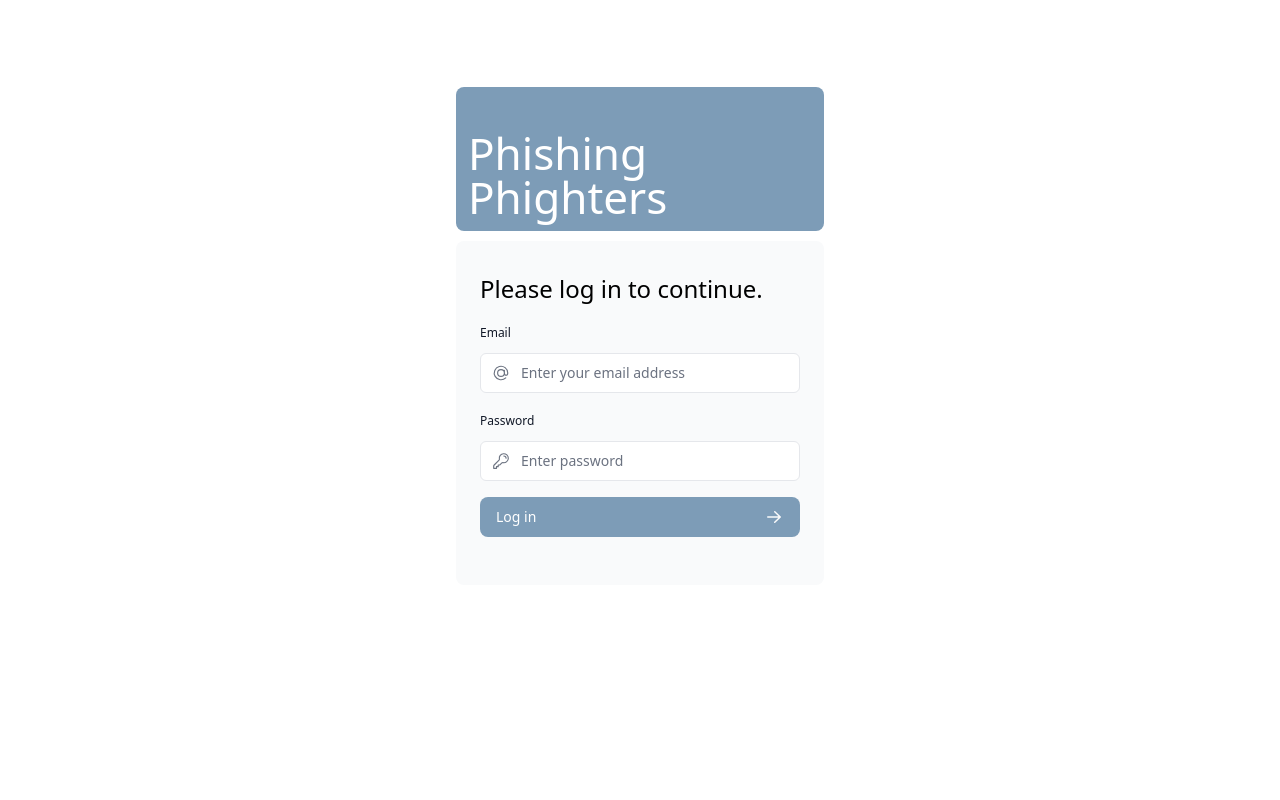
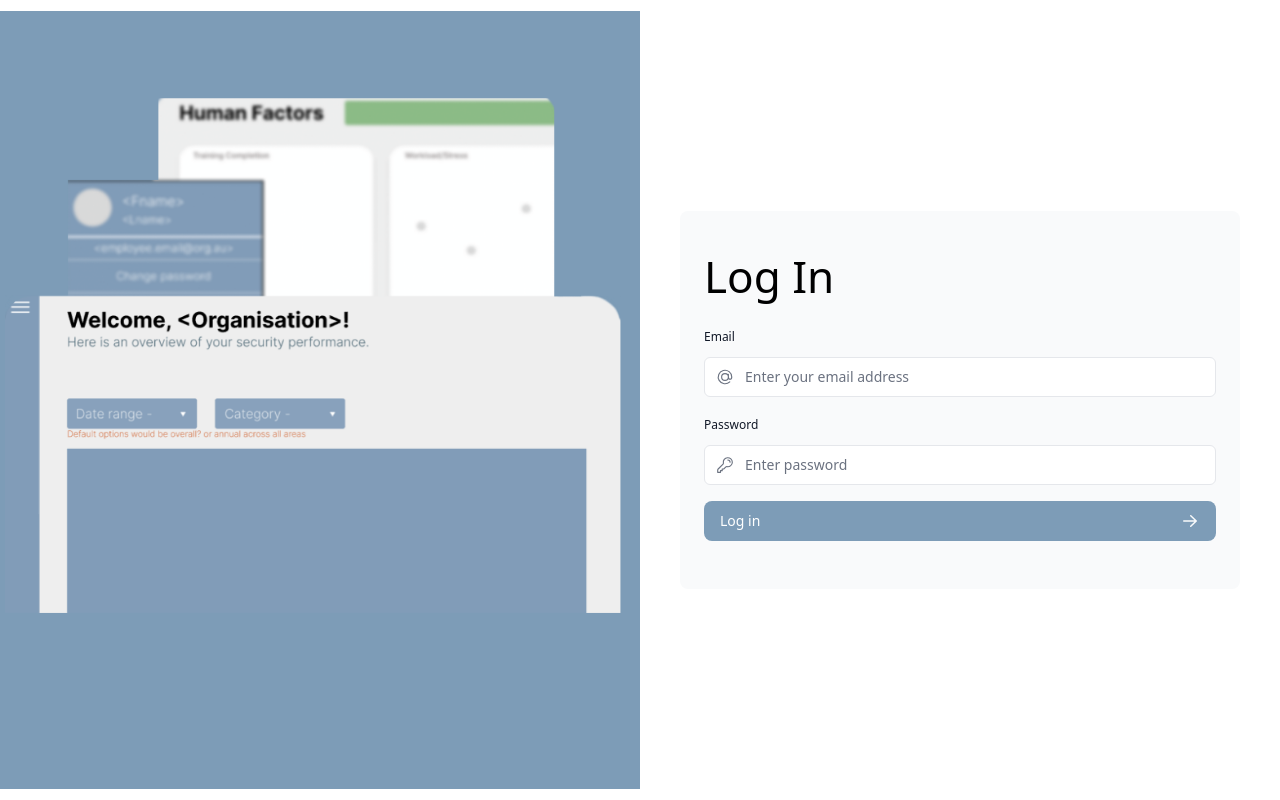
Before and after one commit to 1vanarob/cyber-dash, a Next.js app: page /login in a window 1280 px wide. Built offline with nearby package versions, Linux system fonts and the light colour scheme.

Commit message:
Added social page template and changed login UI

```diff
--- a/app/dashboard/organisational/page.tsx
+++ b/app/dashboard/organisational/page.tsx
@@ -1,3 +1,3 @@
 export default function Page() {
-    return <p>Customers Page</p>;
+    return <p>Organisational Page</p>;
   }
--- a/app/layout.tsx
+++ b/app/layout.tsx
@@ -12,7 +12,7 @@ export default function RootLayout({
 }) {
   return (
     <html lang="en">
-      <body>{children}</body>
+      <body >{children}</body>
     </html>
   );
 }
--- a/app/login/page.tsx
+++ b/app/login/page.tsx
@@ -1,18 +1,24 @@
 import Logo from '@/app/ui/logo';
 import LoginForm from '@/app/ui/login-form';
 import '@/global.css'
-
+import Image from 'next/image';
 export default function LoginPage() {
   return (
-    <main className="flex items-center justify-center md:h-screen">
-      <div className="relative mx-auto flex w-full max-w-[400px] flex-col space-y-2.5 p-4 md:-mt-32">
-        <div className="flex h-20 w-full items-end rounded-lg bg-blue-500 p-3 md:h-36">
-          <div className="w-32 text-white md:w-36">
-            <Logo />
-          </div>
-        </div>
-        <LoginForm />
-      </div>
-    </main>
+
+      <main className="flex items-center justify-center md:h-screen">
+       <div className='shrink w-6/12 h-full border-black bg-blue-500 max-h-fit'>
+       <Image
+          src="/hero-desktop.png"
+        width={1000}
+        height={760}
+        className="hidden md:block"
+        alt="Screenshots of the dashboard project showing desktop version"
+      />
+       </div>
+       <div className="w-6/12 flex-col items-center px-10 rounded-lg">
+          <LoginForm/>
+       </div>
+      </main>
+
   );
 }
--- a/app/ui/dashboard/sidenav.tsx
+++ b/app/ui/dashboard/sidenav.tsx
@@ -9,7 +9,7 @@ export default function SideNav() {
   return (
     <div className="flex h-full flex-col px-3 py-4 md:px-2">
       <Link
-        className="mb-2 flex h-20 items-end justify-start rounded-md bg-blue-600 p-4 md:h-40"
+        className="mb-2 flex h-20 items-end justify-start rounded-md bg-blue-500 p-4 md:h-40"
         href="/"
       >
         <div className="w-32 text-white md:w-40">
--- a/app/ui/login-form.tsx
+++ b/app/ui/login-form.tsx
@@ -1,5 +1,5 @@
 'use client';
-
+//
 import {
   AtSymbolIcon,
   KeyIcon,
@@ -19,8 +19,8 @@ export default function LoginForm() {
   return (
     <form action={formAction} className="space-y-3">
       <div className="flex-1 rounded-lg bg-gray-50 px-6 pb-4 pt-8">
-        <h1 className={` mb-3 text-2xl`}>
-          Please log in to continue.
+        <h1 className={` mb-3 text-[44px]`}>
+          Log In
         </h1>
         <div className="w-full">
           <div>
--- a/tsconfig.json
+++ b/tsconfig.json
@@ -30,6 +30,6 @@
     ".next/types/**/*.ts",
     "app/lib/placeholder-data.ts",
     "scripts/seed.js"
-  ],
+, "app/layout.tsx"  ],
   "exclude": ["node_modules"]
 }
```
Also changed, not shown: app/opengraph-image.png (deleted), public/hero-mobile.png (deleted).
